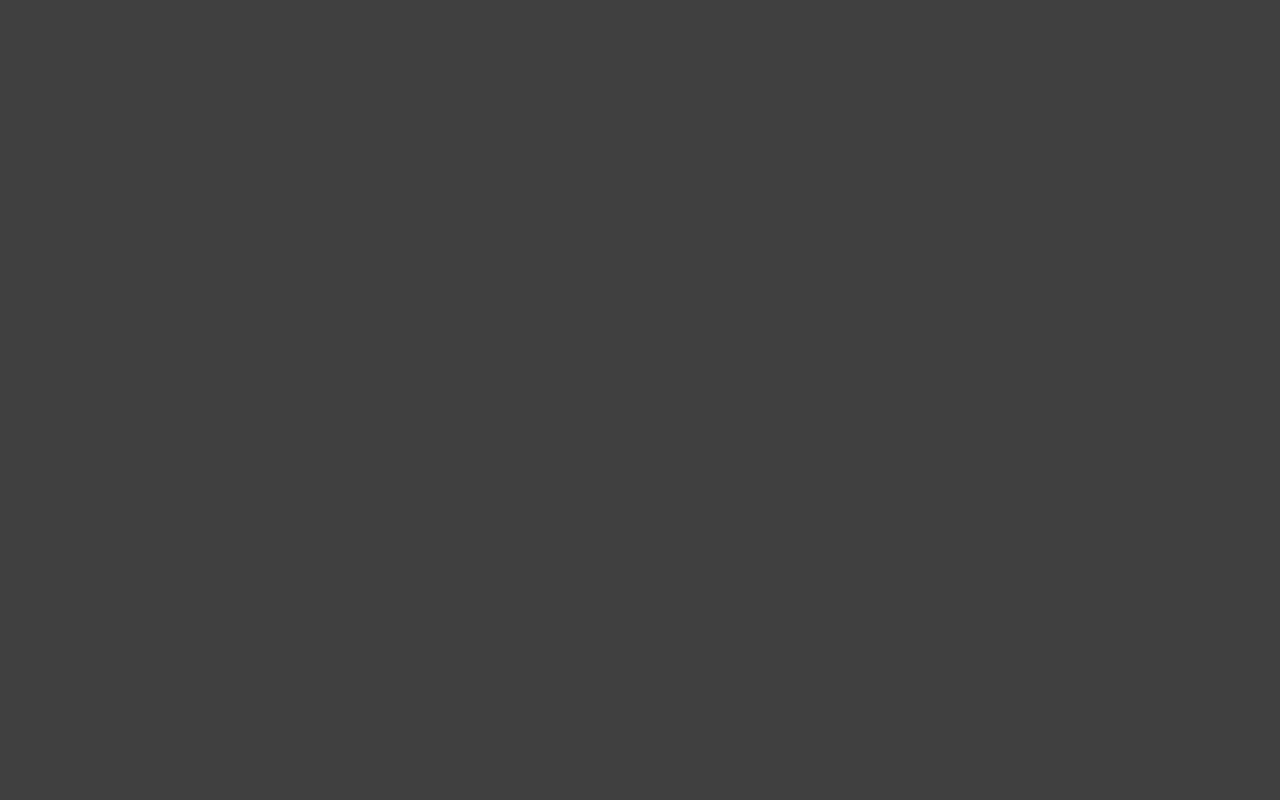
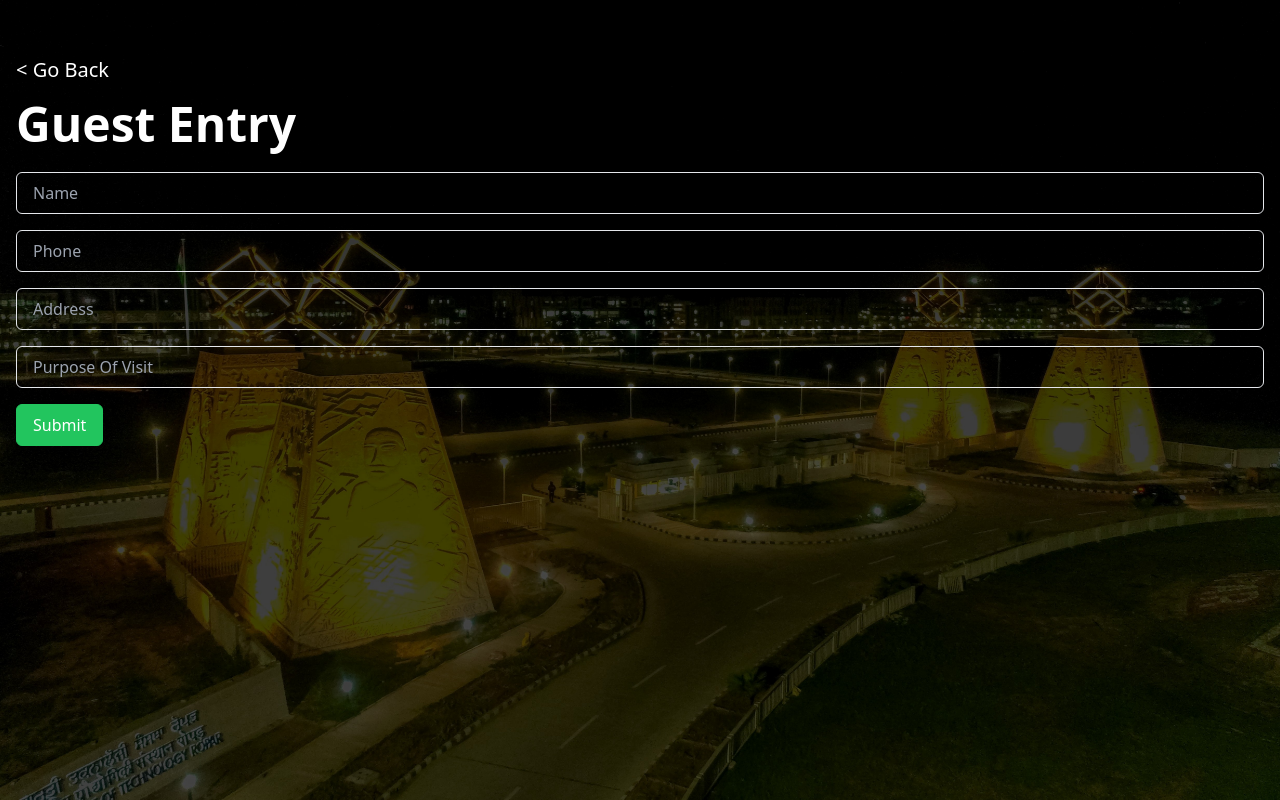
Before and after one commit to Nalin-Angrish/ezflow, a Next.js app: page /guest_entry in a window 1280 px wide. Built offline with nearby package versions, Linux system fonts and the light colour scheme.

Commit message:
Complete this thing

```diff
--- a/pages/_app.js
+++ b/pages/_app.js
@@ -1,5 +1,6 @@
 import '@/styles/globals.css'
 import { ToastContainer } from 'react-toastify'
+import 'react-toastify/dist/ReactToastify.css'
 
 export default function App({ Component, pageProps }) {
   return <>
--- a/pages/guest_entry.js
+++ b/pages/guest_entry.js
@@ -1,11 +1,42 @@
 import Head from "next/head";
+import axios from "axios";
+import { toast } from "react-toastify";
+import { useRouter } from "next/router";
 
 export default function GuestEntry(){
+  const router = useRouter();
+
+  function handleForm(e){
+    e.preventDefault();
+    let form = document.getElementById("form");
+    let formData = new FormData(form);
+    let data = {};
+    formData.forEach((value, key) => {
+      data[key] = value;
+    });
+    axios.post("http://localhost:5000/guest_entry", data).then(res=>{
+        toast.success("Guest entry successful", {theme:"dark"});
+        setTimeout(()=>router.push("/"), 2000);
+    }
+    ).catch(err=>toast.error("Guest entry failed", {theme:"dark"}));
+  }
   return (
     <main>
       <Head>
         <title>Guest Entry | EZFlow</title>
       </Head>
+      <header className="w-full p-4 h-full" style={{minHeight:"100vh"}}>
+        <h2 className="font-fine text-xl mt-10"><span className="hover:underline cursor-pointer" onClick={()=>{router.push("/")}}>&lt; Go Back</span></h2>
+        <h1 className="text-5xl font-bold my-4">Guest Entry</h1>
+        <form id="form">
+          <input type="text" name="name" placeholder="Name" className="py-2 px-4 rounded-md border w-full text-left capitalize bg-transparent my-2"/>
+          <input type="text" name="phone" placeholder="Phone" className="py-2 px-4 rounded-md border w-full text-left capitalize bg-transparent my-2"/>
+          <input type="text" name="address" placeholder="Address" className="py-2 px-4 rounded-md border w-full text-left capitalize bg-transparent my-2"/>
+          <input type="text" name="purpose" placeholder="Purpose of visit" className="py-2 px-4 rounded-md border w-full text-left capitalize bg-transparent my-2"/>
+          <input type="submit" onClick={handleForm} className="py-2 px-4 rounded-md border text-center capitalize bg-green-500 border-green-500 hover:bg-green-700 hover:border-green-700 cursor-pointer my-2"/>
+        </form>
+
+      </header>
     </main>
   )
 }
--- a/pages/index.js
+++ b/pages/index.js
@@ -12,9 +12,13 @@ export default function Home() {
         <h1 className="text-5xl font-bold my-4">EZFlow</h1>
         <h2 className="text-xl font-thin my-2">Seamless Entry Management for Students of IIT Ropar</h2>
         <div className="w-full h-full flex">
-          <button className="flex-1 bg-green-500 m-10 text-2xl rounded-xl hover:bg-green-800 hover:translate-y-3" onClick={()=>{router.push("/student_entry")}}>Student Entry <span className="font-thin"><br/>(ID Card Required)</span></button>
-          <button className="flex-1 bg-green-500 m-10 text-2xl rounded-xl hover:bg-green-800 hover:translate-y-3" onClick={()=>{router.push("/guest_entry")}}>Guest Entry</button>
-        </div>
+          <div className="flex-1 flex justify-center items-center">
+            <button className="bg-green-500 m-10 text-4xl rounded-xl hover:bg-green-800 hover:translate-y-3 p-16" style={{width:"450px", height:"300px"}} onClick={()=>{router.push("/student_entry")}}>Student Entry <span className="font-thin"><br/>(ID Card Required)</span></button>
+          {/* </div>
+          <div className="flex-1 flex justify-center items-center"> */}
+          <button className="bg-green-500 m-10 text-4xl rounded-xl hover:bg-green-800 hover:translate-y-3 p-16" style={{width:"450px", height:"300px"}} onClick={()=>{router.push("/guest_entry")}}>Guest Entry</button>
+          </div>
+          </div>
       </header>
     </main>
   )
--- a/pages/student_entry.js
+++ b/pages/student_entry.js
@@ -3,8 +3,7 @@ import Head from "next/head";
 import { useRouter } from "next/router";
 import Webcam from "react-webcam";
 import axios from "axios";
-import { ToastContainer, toast } from "react-toastify";
-import 'react-toastify/dist/ReactToastify.css'
+import { toast } from "react-toastify";
 
 function dataURItoBlob(dataURI) {
   const byteString = atob(dataURI.split(',')[1]);
@@ -44,7 +43,7 @@ export default function StudentEntry(){
             toast.success(resp.data, {
               theme: "dark"
             })
-            setTimeout(()=>router.push("/"), 5000);
+            setTimeout(()=>router.push("/"), 2000);
           })
       }else{
         document.getElementById("status").innerText = response.data
@@ -54,7 +53,7 @@ export default function StudentEntry(){
       // Handle errors
       console.log(error);
     });
-  }, []);
+  }, [webcamRef]);
 
   useEffect(()=>{
     if (intervalId) {
@@ -65,7 +64,6 @@ export default function StudentEntry(){
 
   return (
     <main>
-      {/* <ToastContainer /> */}
       <Head>
         <title>Student Entry | EZFlow</title>
       </Head>
@@ -89,7 +87,6 @@ export default function StudentEntry(){
             screenshotFormat="image/jpeg"
           />
         </div>
-        <img src="" alt="" id="test" />
       </header>
     </main>
   )
--- a/styles/globals.css
+++ b/styles/globals.css
@@ -20,4 +20,8 @@ body {
       rgb(var(--background-end-rgb))
     )
     rgb(var(--background-start-rgb));
+  background-image: url("/iitrpr.jpg");
+  background-repeat: no-repeat;
+  background-size: cover;
+  background-position: center;
 }
```
Also changed, not shown: public/iitrpr.jpg, 1 other file (tests, documents, lock files or other folders).
